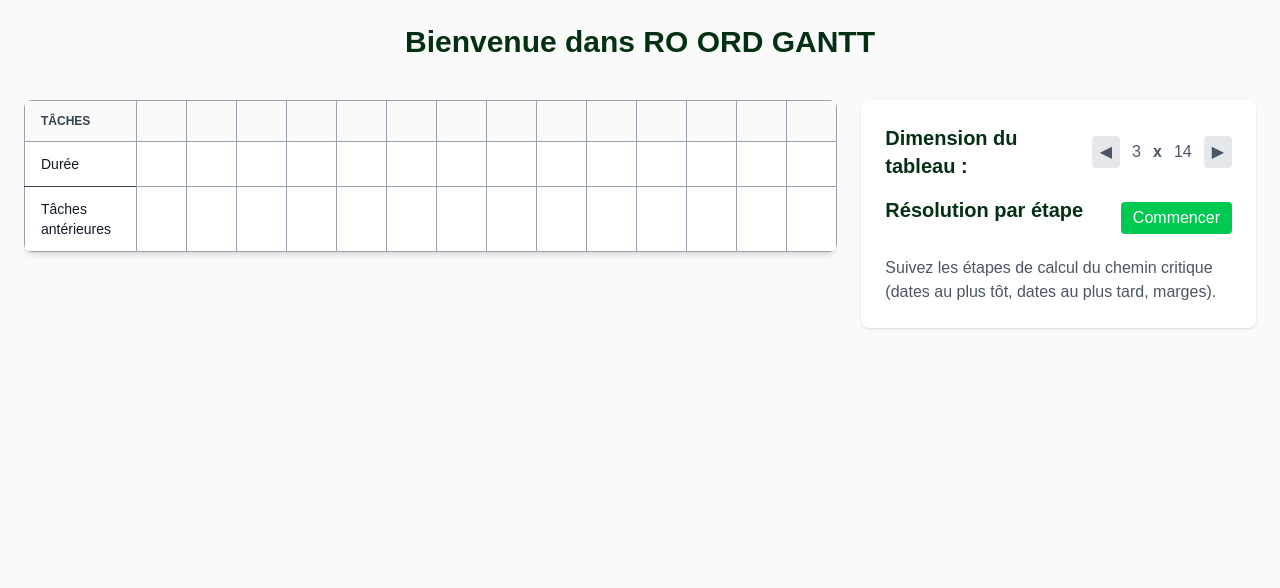
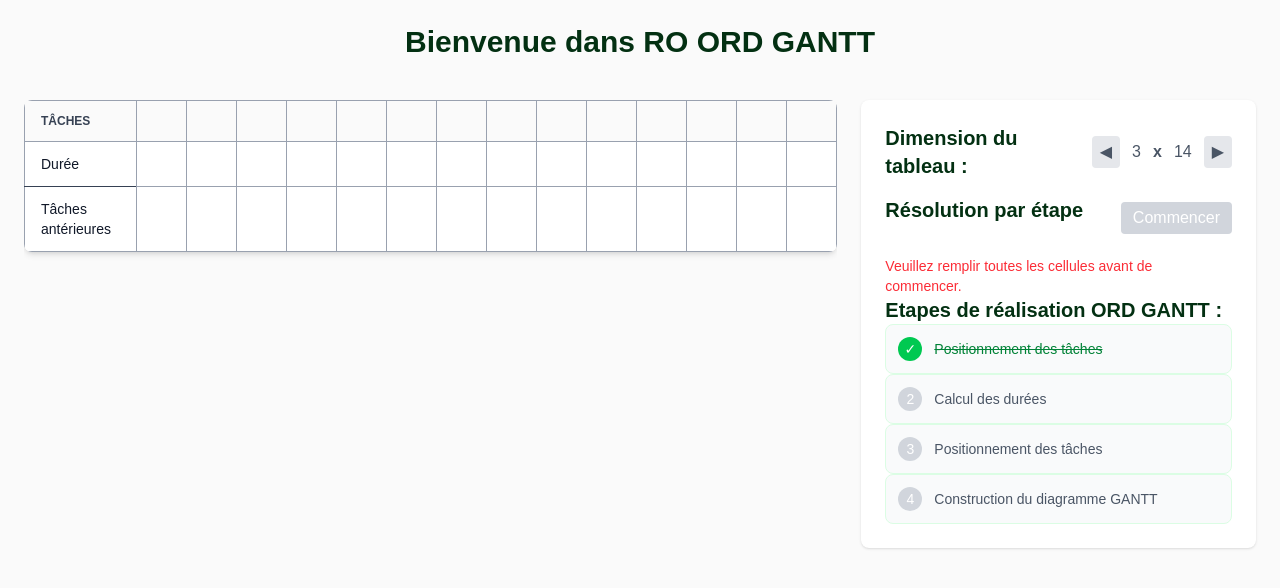
Before and after one commit to Siuol-Rolland/Projet-RO-ORD-GANTT, a Next.js app: page / in a window 1280 px wide. Shown: the top 588 px of the page. Built offline with nearby package versions, Linux system fonts and the light colour scheme.

Commit message:
liste etape

```diff
--- a/app/page.tsx
+++ b/app/page.tsx
@@ -13,6 +13,13 @@ export default function Home() {
 
   const [started, setStarted] = useState(false);
   const [step, setStep] = useState(0);
+
+  const stepsList = [
+    "Positionnement des tâches",
+    "Calcul des durées",
+    "Positionnement des tâches",
+    "Construction du diagramme GANTT",
+  ];
 
   const [tableData, setTableData] = useState(
     Array.from({ length: 3 }, () => Array(14).fill(""))
@@ -44,7 +51,46 @@ export default function Home() {
 
   // Axe horizontal : 0 à 50 par défaut
   const maxTime = 50;
-  const timeLabels = Array.from({ length: maxTime + 1 }, (_, i) => i);
+  const timeLabels = Array.from({ length: maxTime }, (_, i) => i + 1);
+
+  const isTableComplete = tableData.every(row =>
+    row.every(cell => cell.trim() !== "")
+  );
+
+  const tasks = taskNames.map((name, i) => {
+    const duration = parseInt(tableData[1][i]) || 0;
+
+    const depsRaw = tableData[2][i];
+    const deps =
+      depsRaw.trim() === "-" || depsRaw.trim() === ""
+        ? []
+        : depsRaw.split(",").map(d => d.trim());
+
+    return { name, duration, deps };
+  });
+
+  const calculateSchedule = (tasks) => {
+    const result = {};
+
+    tasks.forEach(task => {
+      let start = 1;
+
+      if (task.deps.length > 0) {
+        start = Math.max(
+          ...task.deps.map(dep => result[dep]?.end || 1)
+        );
+      }
+
+      result[task.name] = {
+        start,
+        end: start + task.duration,
+      };
+    });
+
+    return result;
+  };
+
+  const schedule = calculateSchedule(tasks);
 
   return (
     <div className="min-h-screen p-6 bg-zinc-50">
@@ -80,7 +126,7 @@ export default function Home() {
                   {tableData[1]?.map((value, i) => (
                     <td key={i} className="border border-gray-400 px-2 py-3 text-center">
                       <input
-                        type="text"
+                        type="number"
                         value={value}
                         onChange={(e) => handleChange(1, i, e.target.value)}
                         className="w-full text-center outline-none"
@@ -108,7 +154,7 @@ export default function Home() {
           {/* REPERE ORTHONORME / GANTTE */}
           {started && (
             <div className="mt-8 p-4 bg-white rounded-lg shadow">
-              <h2 className="font-semibold mb-4 text-[#033012]">Visualisation GANTT</h2>
+              {/* <h2 className="font-semibold mb-4 text-[#033012]">Visualisation GANTT</h2> */}
 
               <div className="overflow-x-auto">
                 <div style={{ minWidth: `${(maxTime + 2) * 22}px` }}>
@@ -124,8 +170,11 @@ export default function Home() {
                         {/* Cellule vide en haut à gauche (coin) */}
                        <th
                         style={{ width: 32, minWidth: 32 }}
-                          className="border-0 bg-white"
-                        />
+                        className="text-center text-gray-600 border-0 pb-1"
+                      >
+                        0
+                      </th>
+
                       {timeLabels.map(t => (
                           <th
                             key={t}
@@ -150,26 +199,40 @@ export default function Home() {
                           </td>
                         </tr>
                       ) : (
-                        taskNames.map((taskName, rowIdx) => (
+                        tasks.map((task, rowIdx) => {
+                        const taskSchedule = schedule[task.name];
+
+                        return (
                           <tr key={rowIdx}>
-                            {/* Nom de la tâche — axe vertical */}
+                            {/* Nom tâche */}
                             <td
                               style={{ width: 32, minWidth: 32 }}
                               className="text-center font-semibold text-gray-800 border border-gray-300 bg-white"
                             >
-                              {taskName}
+                              {task.name}
                             </td>
 
-                            {/* Cellules de la grille (0 à 50) */}
-                            {timeLabels.map(t => (
+                            {/* Grille */}
+                            {timeLabels.map(t => {
+                              const isVisible = rowIdx <= step; // 👈 contrôle étape
+                              const isActive =
+                                isVisible &&
+                                t >= taskSchedule.start &&
+                                t < taskSchedule.end;
+
+                              return (
                                 <td
                                   key={t}
                                   style={{ width: 22, minWidth: 22, height: 28 }}
-                                className="border border-dashed border-gray-300 bg-white"
+                                  className={`border border-dashed ${
+                                    isActive ? "bg-green-400" : "bg-white"
+                                  }`}
                                 />
-                            ))}
+                              );
+                            })}
                           </tr>
-                        ))
+                        );
+                      })
                       )}
                     </tbody>
                   </table>
@@ -214,7 +277,12 @@ export default function Home() {
             {!started ? (
               <button
                 onClick={() => setStarted(true)}
-                className="px-3 py-1 rounded bg-green-500 hover:bg-green-600 text-white"
+                disabled={!isTableComplete}
+                className={`px-3 py-1 rounded text-white ${
+                  isTableComplete
+                    ? "bg-green-500 hover:bg-green-600"
+                    : "bg-gray-300 cursor-not-allowed"
+                }`}
               >
                 Commencer
               </button>
@@ -235,9 +303,56 @@ export default function Home() {
               </div>
             )}
           </div>
+
+          {/* MESSAGE D'ERREUR */}
+          {!isTableComplete && !started && (
+            <p className="text-red-500 text-sm mt-2">
+              Veuillez remplir toutes les cellules avant de commencer.
+            </p>
+          )}
+          <div>
+            <h2 className="text-xl font-bold text-[#033012]">Etapes de réalisation ORD GANTT :</h2>
+            {/* <p className="text-gray-600">
+              1. Saisissez les tâches, leurs durées et leurs dépendances dans le tableau de gauche.
+            </p>
+            <p className="text-gray-600">
+              2. Cliquez sur "Commencer" pour générer la visualisation GANTT à droite.
+            </p>
+            <p className="text-gray-600">
+              3. Utilisez les boutons "Précédent" et "Suivant" pour suivre étape par étape la construction du diagramme de GANTT.
+            </p>
+            <p className="text-gray-600">
+              4. Observez comment les tâches sont positionnées en fonction de leurs durées et de leurs dépendances, et comment le chemin critique se dessine progressivement.
+            </p>
+            <p>
+              5. Analysez les résultats à chaque étape pour comprendre l'impact des dépendances et des durées sur le planning global du projet.
+            </p>
             <p className="text-gray-600">
               Suivez les étapes de calcul du chemin critique (dates au plus tôt, dates au plus tard, marges).
             </p>
+            */}
+            {stepsList.map((label, index) => (
+              <div key={index} className="flex items-center gap-3 p-3 rounded-lg border bg-gray-50">
+                <div
+                  className={`w-6 h-6 flex items-center justify-center rounded-full text-white text-sm ${
+                    step >= index ? "bg-green-500" : "bg-gray-300"
+                  }`}
+                >
+                  {step >= index ? "✓" : index + 1}
+                </div>
+
+                <p
+                  className={`text-sm ${
+                    step >= index ? "text-green-700 line-through" : "text-gray-600"
+                  }`}
+                >
+                  {label}
+                </p>
+              </div>
+            ))}
+
+          </div>
+
         </div>
       </div>
     </div>
```
Lines whose indentation alone changed are shown as unchanged.
